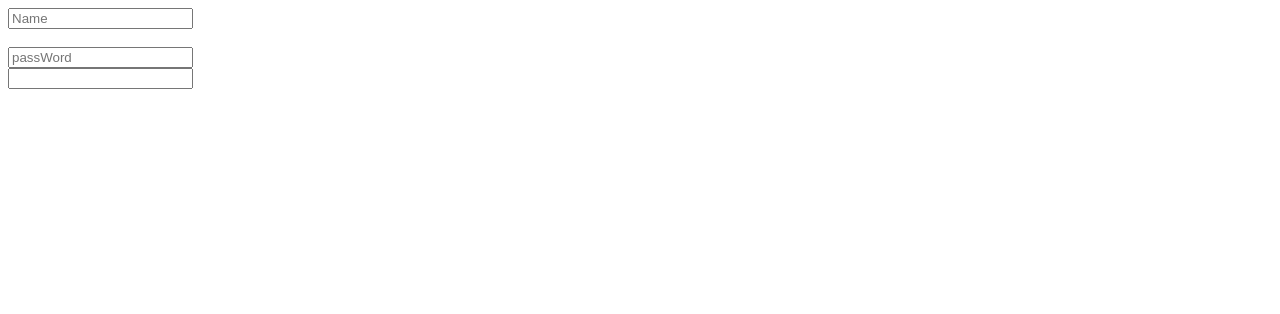
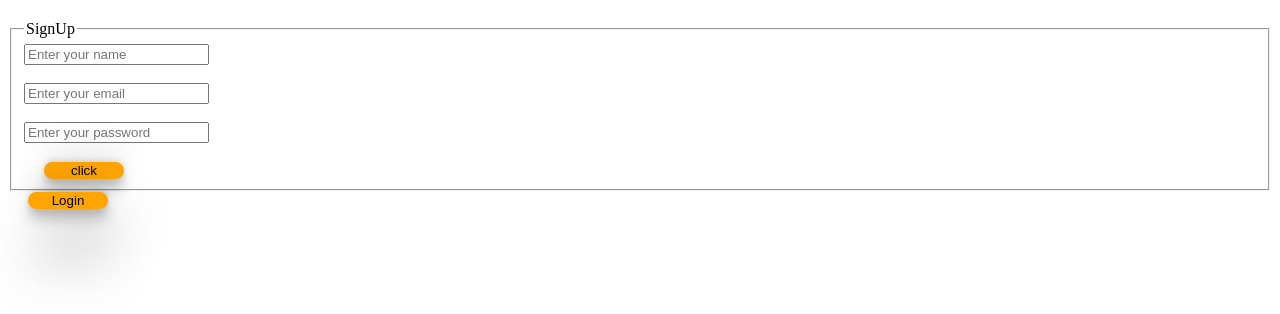
Before and after one commit to Rupesh155/WebBatch2.0, a React (Vite) app in the folder React/my-react-app/: page /signup in a window 1280 px wide. Shown: the top 314 px of the page. Built offline with nearby package versions, Linux system fonts and the light colour scheme.

Commit message:
react-router-dom

```diff
--- a/React/my-react-app/package.json
+++ b/React/my-react-app/package.json
@@ -11,7 +11,8 @@
   },
   "dependencies": {
     "react": "^19.1.1",
-    "react-dom": "^19.1.1"
+    "react-dom": "^19.1.1",
+    "react-router-dom": "^7.9.3"
   },
   "devDependencies": {
     "@eslint/js": "^9.35.0",
--- a/React/my-react-app/src/App.jsx
+++ b/React/my-react-app/src/App.jsx
@@ -84,34 +84,73 @@
 
 
 
-import React, { useState } from 'react'
+// import React, { useState } from 'react'
 
-const App = () => {
-    let [input,SetInput]=   useState({
-      name:"",
-      email:"",
-      passWord:""
-    })
-    function fun1(e){
-      let  {name,value}=    e.target
-      SetInput({...input,[name]:value})
-      console.log(input);
+// const App = () => {
+//     let [input,SetInput]=   useState({
+//       name:"",
+//       email:"",
+//       passWord:""
+//     })
+//     function fun1(e){
+//       let  {name,value}=    e.target
+//       SetInput({...input,[name]:value})
+//       console.log(input);
 
 
 
-      // console.log(e.target);
+//       // console.log(e.target);
 
-    }
+//     }
+//   return (
+//     <div>
+//       {/* <h2>{input}</h2> */}
+//       <input   name='name' value ={input.name} onChange={fun1} type='text' placeholder='Name'/>
+//       <br></br>
+//       <br></br>
+
+//       <input  type='email' name="email" onChange={fun1}  value={input.email} placeholder='email'/>
+//       <br></br>
+//       <br></br>
+//       <input  name='passWord' value={input.passWord}  onChange={fun1} type='text' placeholder='passWord'/>
+
+
+
+//     </div>
+//   )
+// }
+
+// export default App
+
+
+
+
+
+// let obj={
+//   id:1,
+//   name:"ankit"
+// }
+// let {id}=obj
+
+
+import React from 'react'
+import SignUp from './SignUp'
+import Login from './Login'
+import { Route, Routes } from 'react-router-dom'
+import Home from './Home'
+// http://localhost:5173/
+const App = () => {
   return (
     <div>
-      {/* <h2>{input}</h2> */}
-      <input   name='name' value ={input.name} onChange={fun1} type='text' placeholder='Name'/>
-      <br></br>
-      <br></br>
-      <input  name='passWord' value={input.passWord}  onChange={fun1} type='text' placeholder='passWord'/>
-      <br></br>
-      <input  type='email' name="email" onChange={fun1}  value={input.email}/>
+      {/* <SignUp/>
+      <Login/> */}
+      <Routes>
+        <Route   path='/'    element={<Home/>}/>
+        <Route   path='/signup'    element={<SignUp/>}/>
+        <Route   path='/login'    element={<Login/>}/>
 
+
+      </Routes>
     </div>
   )
 }
--- /dev/null
+++ b/React/my-react-app/src/Login.jsx
@@ -0,0 +1,58 @@
+
+
+import React, { useState } from 'react'
+import { Link } from 'react-router-dom'
+const Login = () => {
+  let [data,SetData]=    useState({
+    email:"",
+    passWord:""
+
+  })
+
+
+  let [show,SetShow]=    useState({})
+
+  function fun1(e){
+        let {name,value}=     e.target
+        SetData({...data,[name]:value})
+    // console.log(e.target);
+    console.log(data);
+
+
+  }
+
+
+
+
+  function done(){
+    SetShow({...data})
+    console.log(show);
+
+
+  }
+  return (
+    <div>
+      {show.name}
+      <h2>{show.email}</h2>
+      <p>{show.passWord}</p>
+      <fieldset>
+        <legend>Login</legend>
+
+      <input type='email'  onChange={fun1}  name='email' value={data.email} placeholder='Enter your email'/>
+      <br></br>
+      <br></br>
+      <input type='passWord'  onChange={fun1}  name='passWord' value={data.passWord} placeholder='Enter your password'/>
+
+   <br></br>
+   <br></br>
+<button   onClick={done}>click</button>
+</fieldset>
+
+<Link  to={'/signup'} >
+<button>go to the SignUp page</button>
+</Link>
+    </div>
+  )
+}
+
+export default Login
--- /dev/null
+++ b/React/my-react-app/src/SignUp.jsx
@@ -0,0 +1,62 @@
+
+
+import React, { useState } from 'react'
+import { Link } from 'react-router-dom'
+
+const SignUp = () => {
+  let [data,SetData]=    useState({
+    name:"",
+    email:"",
+    passWord:""
+
+  })
+
+
+  let [show,SetShow]=    useState({})
+
+  function fun1(e){
+        let {name,value}=     e.target
+        SetData({...data,[name]:value})
+    // console.log(e.target);
+    console.log(data);
+
+
+  }
+
+
+
+
+  function done(){
+    SetShow({...data})
+    console.log(show);
+
+
+  }
+  return (
+    <div>
+      {show.name}
+      <h2>{show.email}</h2>
+      <p>{show.passWord}</p>
+      <fieldset>
+        <legend>SignUp</legend>
+      <input type='text'  onChange={fun1}  name='name' value={data.name} placeholder='Enter your name'/>
+      <br></br>
+      <br></br>
+      <input type='email'  onChange={fun1}  name='email' value={data.email} placeholder='Enter your email'/>
+      <br></br>
+      <br></br>
+      <input type='passWord'  onChange={fun1}  name='passWord' value={data.passWord} placeholder='Enter your password'/>
+
+   <br></br>
+   <br></br>
+<button   onClick={done}>click</button>
+</fieldset>
+
+<Link  to={'/login'}>
+<button>Login</button>
+</Link>
+    </div>
+  )
+}
+
+export default SignUp
--- a/React/my-react-app/src/main.jsx
+++ b/React/my-react-app/src/main.jsx
@@ -2,10 +2,12 @@ import { StrictMode } from 'react'
 import { createRoot } from 'react-dom/client'
 // import './index.css'
 import App from './App.jsx'
-
+import {BrowserRouter}  from 'react-router-dom'
 createRoot(document.getElementById('root')).render(
   <StrictMode>
+    <BrowserRouter>
     <App />
+    </BrowserRouter>
   </StrictMode>,
 )
 
```
Also changed, not shown: 1 other file (tests, documents, lock files or other folders).
